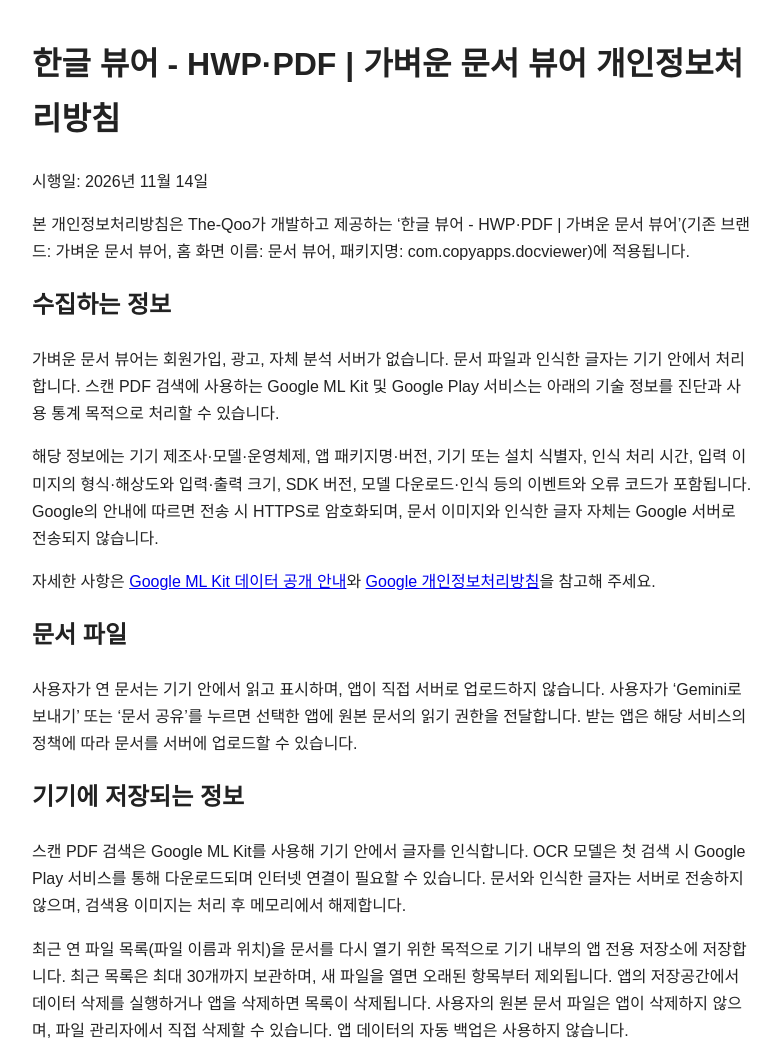
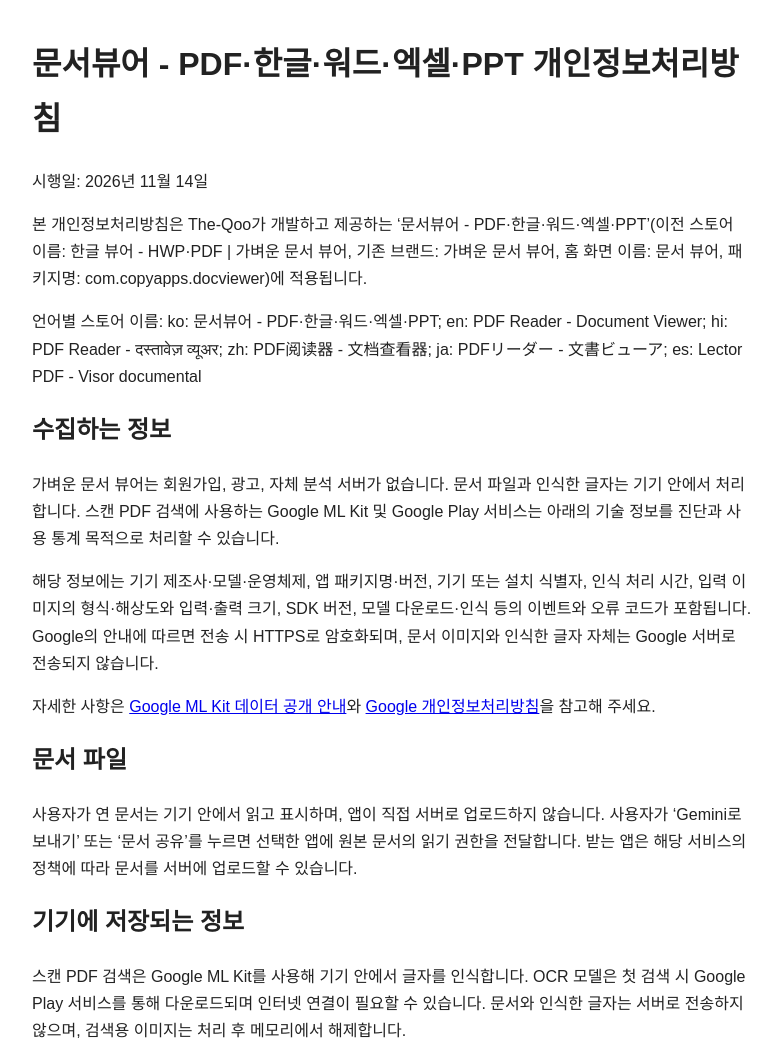
Before and after one commit to yeongjo/app-policies, a plain HTML site: page docviewer/privacy.html in a window 1280 px wide. Shown: the top 1047 px of the page, without its empty margins (248-1029 px from the left). Drawn offline with Linux system fonts and the light colour scheme.

Commit message:
Update document viewer names for six store languages

```diff
--- a/docviewer/privacy.html
+++ b/docviewer/privacy.html
@@ -3,13 +3,14 @@
 <head>
 <meta charset="utf-8">
 <meta name="viewport" content="width=device-width, initial-scale=1">
-<title>한글 뷰어 - HWP·PDF | 가벼운 문서 뷰어 개인정보처리방침</title>
+<title>문서뷰어 - PDF·한글·워드·엑셀·PPT 개인정보처리방침</title>
 <style>body{max-width:720px;margin:0 auto;padding:16px;font:16px/1.7 sans-serif;color:#222}</style>
 </head>
 <body>
-<h1>한글 뷰어 - HWP·PDF | 가벼운 문서 뷰어 개인정보처리방침</h1>
+<h1>문서뷰어 - PDF·한글·워드·엑셀·PPT 개인정보처리방침</h1>
 <p>시행일: 2026년 11월 14일</p>
-<p>본 개인정보처리방침은 The-Qoo가 개발하고 제공하는 ‘한글 뷰어 - HWP·PDF | 가벼운 문서 뷰어’(기존 브랜드: 가벼운 문서 뷰어, 홈 화면 이름: 문서 뷰어, 패키지명: com.copyapps.docviewer)에 적용됩니다.</p>
+<p>본 개인정보처리방침은 The-Qoo가 개발하고 제공하는 ‘문서뷰어 - PDF·한글·워드·엑셀·PPT’(이전 스토어 이름: 한글 뷰어 - HWP·PDF | 가벼운 문서 뷰어, 기존 브랜드: 가벼운 문서 뷰어, 홈 화면 이름: 문서 뷰어, 패키지명: com.copyapps.docviewer)에 적용됩니다.</p>
+<p>언어별 스토어 이름: ko: 문서뷰어 - PDF·한글·워드·엑셀·PPT; en: PDF Reader - Document Viewer; hi: PDF Reader - दस्तावेज़ व्यूअर; zh: PDF阅读器 - 文档查看器; ja: PDFリーダー - 文書ビューア; es: Lector PDF - Visor documental</p>
 
 <h2>수집하는 정보</h2>
 <p>가벼운 문서 뷰어는 회원가입, 광고, 자체 분석 서버가 없습니다. 문서 파일과 인식한 글자는 기기 안에서 처리합니다. 스캔 PDF 검색에 사용하는 Google ML Kit 및 Google Play 서비스는 아래의 기술 정보를 진단과 사용 통계 목적으로 처리할 수 있습니다.</p>
```
